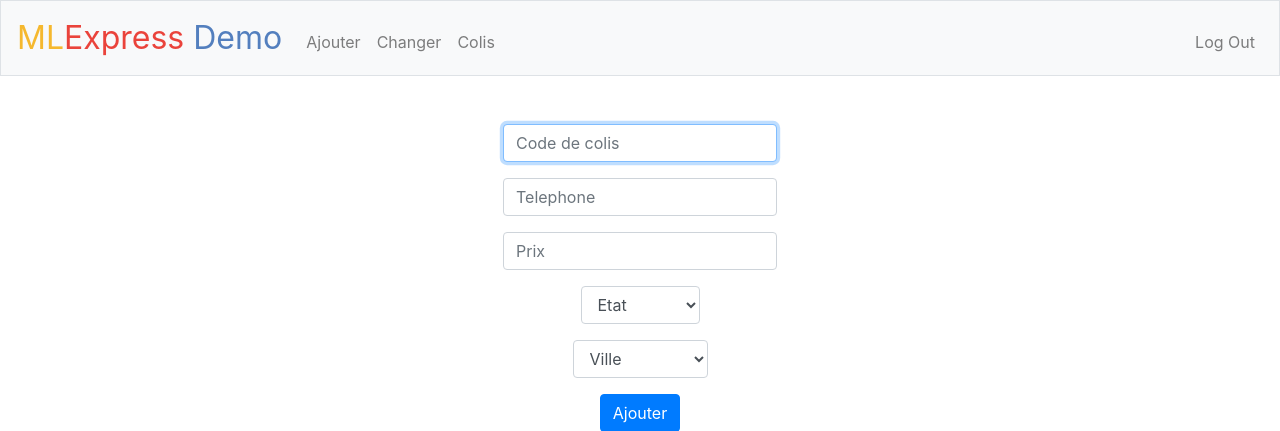
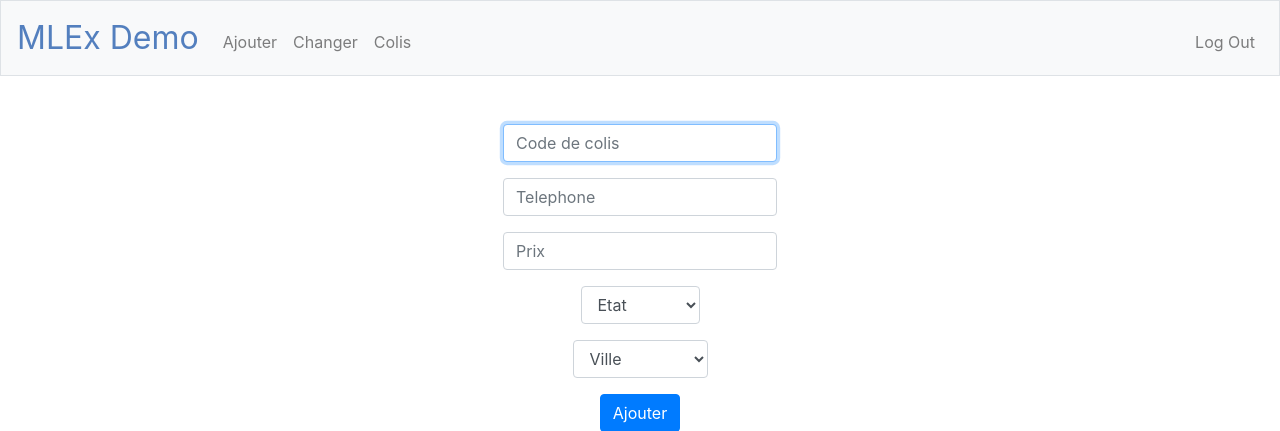
Before and after one commit to os-moussao/MLEx-Demo-Site, a Flask app: page /ajouter in a window 1280 px wide. Shown: the top 431 px of the page. Run offline with Flask 2, Linux system fonts and the light colour scheme; a user stored in the database is signed in; some libraries are stand-ins or nearby versions.

Commit message:
Updated requirements, and layout

```diff
--- a/requirements.txt
+++ b/requirements.txt
@@ -17,3 +17,5 @@ cs50 == 6.0.2
 requests == 2.25.1
 
 gunicorn == 20.1.0
+
+psycopg2 == 2.8.6
--- a/templates/layout.html
+++ b/templates/layout.html
@@ -30,8 +30,7 @@
     <body>
         <nav class="navbar navbar-expand-md navbar-light bg-light border">
             <a class="navbar-brand" href="/"
-                ><span class="yellow">ML</span><span class="red">Express</span>
-                <span class="blue">Demo</span></a
+                ><span class="blue">MLEx Demo</span></a
             >
             <button
                 aria-controls="navbar"
```
Also changed, not shown: 1 other file.
